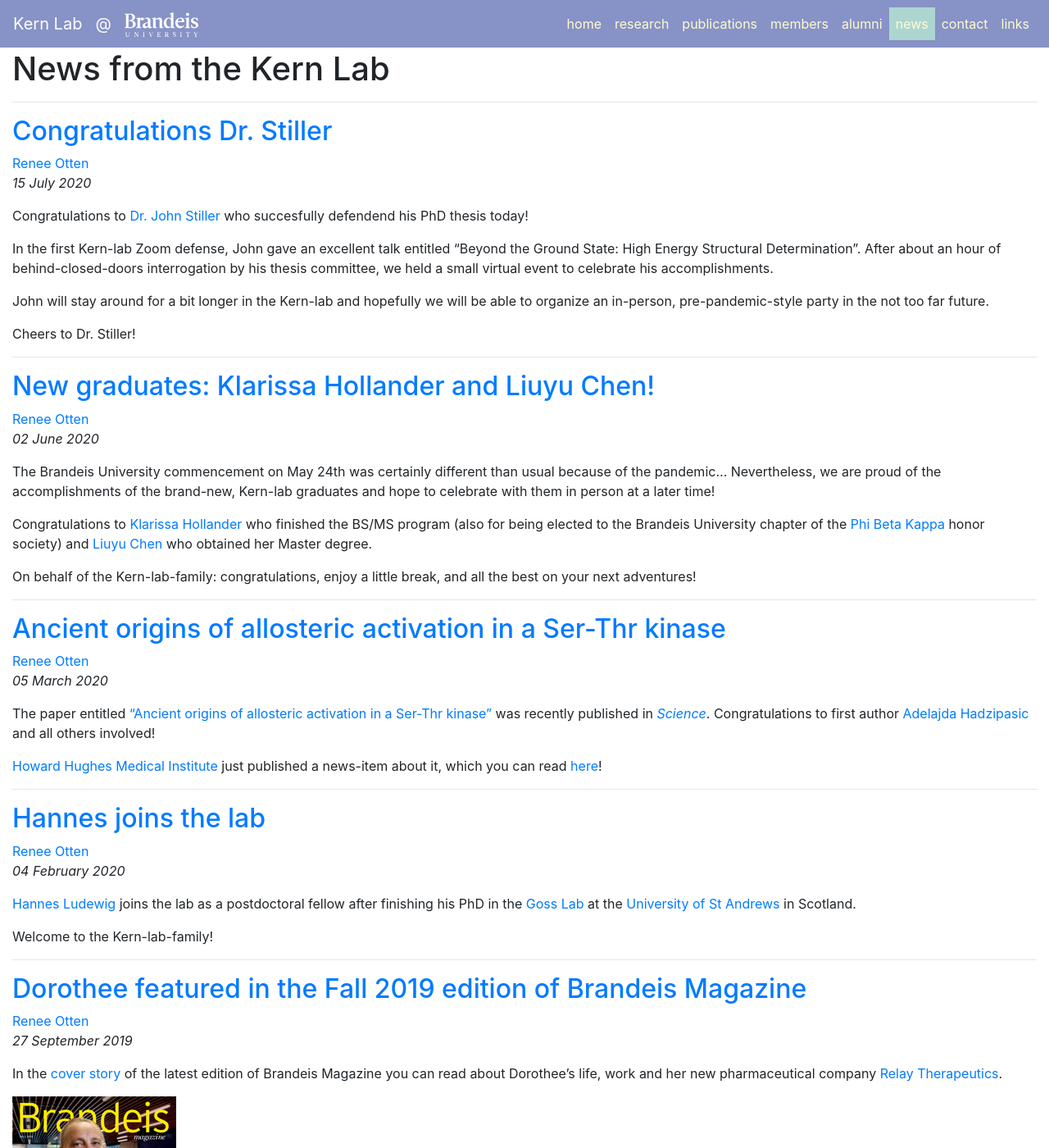
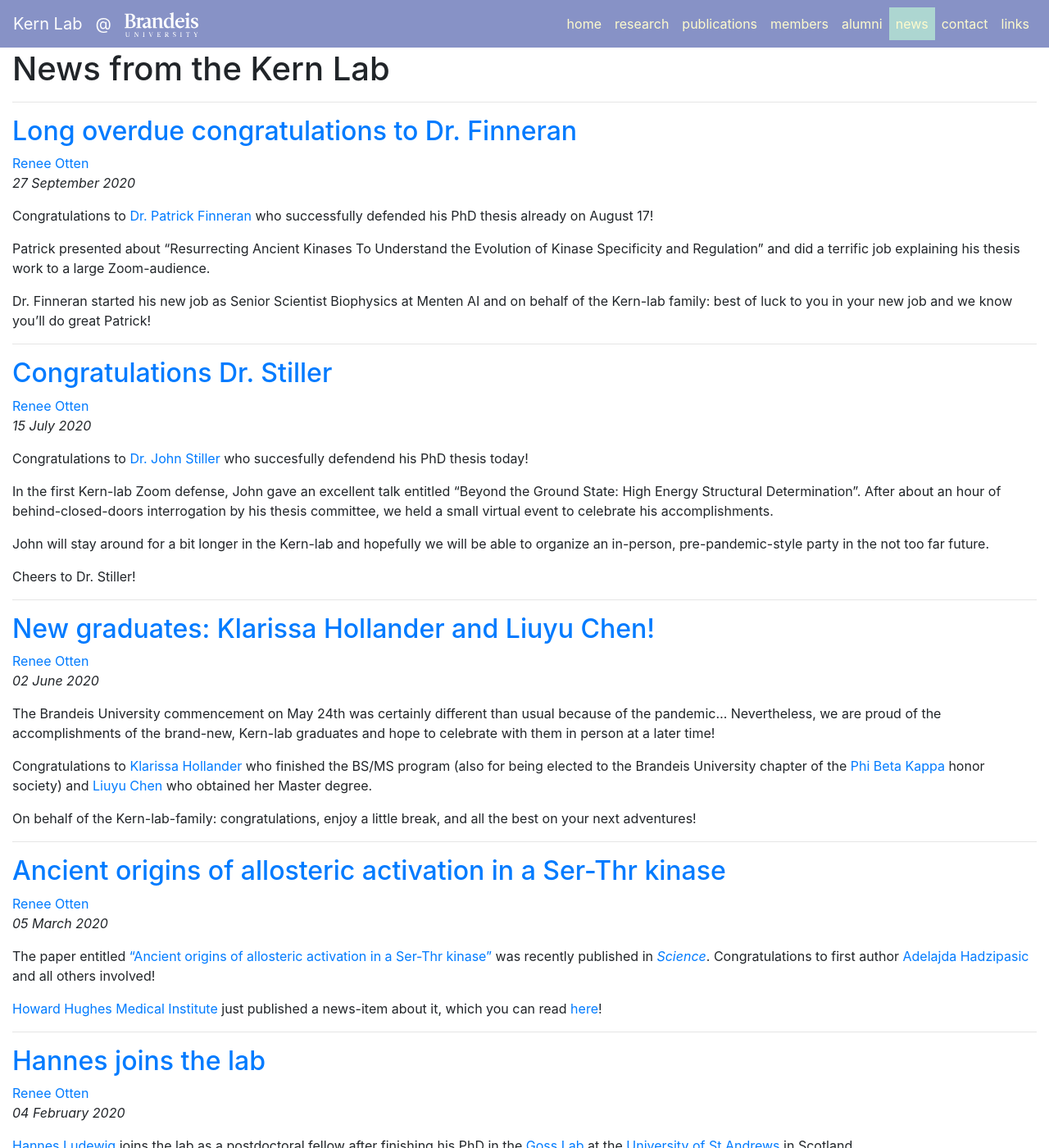
Before and after one commit to kernlab-scripps/kernlab-scripps.github.io, a Jekyll site: the page built from news/index.html, in a window 1280 px wide and 1400 px high. Shown: the whole window at 82% size. Built offline with Jekyll 4.4.1, drawn with Linux system fonts in a browser that asks for light colours; the list of posts is cut into pages by our own code; some of the changed text lies outside the part shown.

Commit message:
News/alumni: move Patrick to alumni and add belated news-item

```diff
--- a/_data/alumni.yml
+++ b/_data/alumni.yml
@@ -7,6 +7,12 @@
 ##      or      https://bir.brandeis.edu/handle/?????/????? for BSc/MSc thesis
 ##  current: PositionTitle @ Company/University
 ##  website: URL to current job (mainly used for PIs)
+
+- name: Patrick Finneran
+  position: Graduate Student
+  startdate: 201505
+  enddate: 202008
+  current: Senior Scientist Biophysics @ Menten AI
 
 - name: Liuyu Chen
   position: Master Student
--- a/_data/members.yml
+++ b/_data/members.yml
@@ -134,15 +134,6 @@
 
 # Graduate students
 
-- name: Patrick Finneran
-  image: /static/img/members/patrick.jpg
-  position: Graduate Student
-  email: pfinneran (at) brandeis.edu
-  startdate: 201505
-  education:
-    - 2014 - BA Chemistry / Biochemistry, Western Connecticut State University, Danbury, CT, USA
-  description: Thirty-two non-receptor tyrosine kinases have been identified in humans. All of these kinases had evolved from the same common ancestor at one point in time. These proteins are similar by their function (kinase activity), but they differ in the mechanism in which they are regulated, and in their substrate specificity. I am interested in researching the mechanism of how a kinase is able to recognize its target protein. By using ancestral sequence reconstruction (ASR) it may be possible to map what evolutionary changes in the protein led to a difference in its specificity. I also research how regulatory abilities evolved over time using similar techniques.
-
 - name: Austin Bannister
   image: /static/img/members/austin.jpg
   position: Graduate Student
--- /dev/null
+++ b/_posts/2020-09-27-Dr-Finneran.md
@@ -0,0 +1,15 @@
+---
+title: Long overdue congratulations to Dr. Finneran
+author: Renee Otten
+layout: post
+group: news
+---
+
+Congratulations to <a href="/alumni/#Patrick+Finneran">Dr. Patrick Finneran</a>
+who successfully defended his PhD thesis already on August 17!
+
+Patrick presented about "Resurrecting Ancient Kinases To Understand the Evolution of Kinase Specificity and Regulation"
+and did a terrific job explaining his thesis work to a large Zoom-audience.
+
+Dr. Finneran started his new job as Senior Scientist Biophysics at Menten AI and on behalf of the Kern-lab family:
+best of luck to you in your new job and we know you'll do great Patrick!
```
Also changed, not shown: static/img/members/patrick.jpg (deleted).
